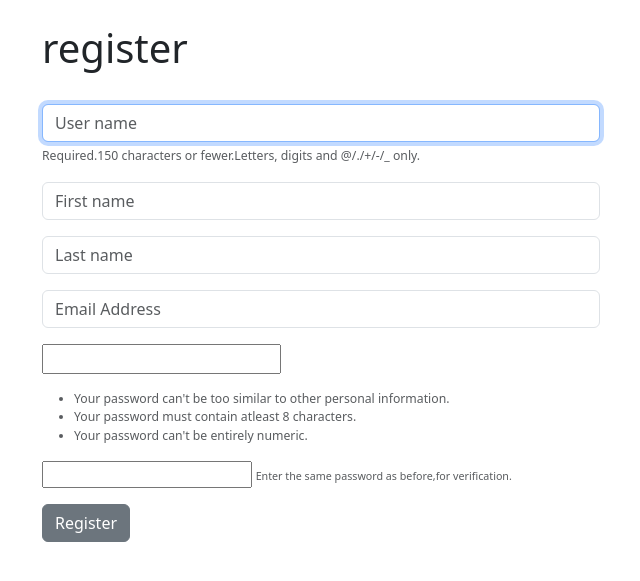
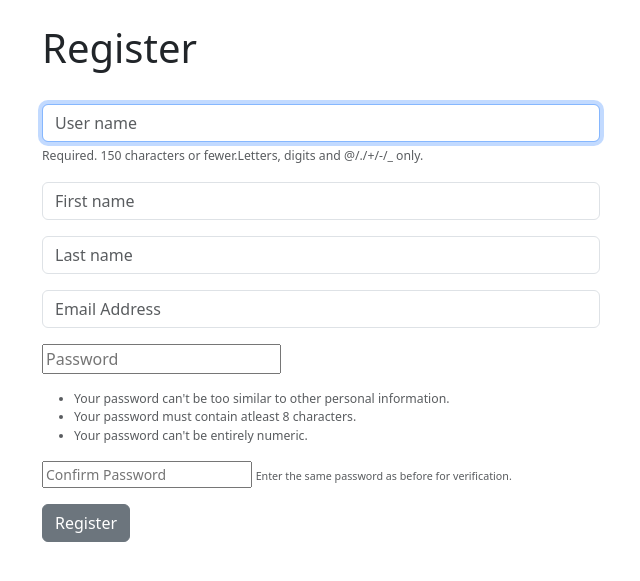
Before and after one commit to george-apps/Django-CRM, a Django app: page /register/ in a window 1280 px wide. Shown: the part 56-637 px from the top of the page, without its empty margins (319-959 px from the left). Run offline with Django 4.2, Linux system fonts and the light colour scheme.

Commit message:
Fixed h1 tags in update_record.html and register.html. Added placeholder to the password field.

```diff
--- a/website/forms.py
+++ b/website/forms.py
@@ -19,17 +19,19 @@ class SignUpForm(UserCreationForm):
         self.fields['username'].widget.attrs['class'] = 'form-control'
         self.fields['username'].widget.attrs['placeholder'] = 'User name'
         self.fields['username'].label = ""
-        self.fields['username'].help_text = '<span class="form-text text-muted"><small>Required.150 characters or fewer.Letters, digits and @/./+/-/_ only.</small></span>'
+        self.fields['username'].help_text = '<span class="form-text text-muted"><small>Required. 150 characters or fewer.Letters, digits and @/./+/-/_ only.</small></span>'
 
         self.fields['password1'].widget.attrs['class'] = 'form-control'
         self.fields['password1'].widget.attrs['class'] = 'Password'
         self.fields['password1'].label = ""
         self.fields['password1'].help_text = '<ul class="form-text text-muted"><small><li>Your password can\'t be too similar to other personal information.</li><li>Your password must contain atleast 8 characters.</li><li>Your password can\'t be entirely numeric.</li></ul>'
+        self.fields['password1'].widget.attrs['placeholder'] = 'Password'
 
         self.fields['password2'].widget.attrs['class'] = 'form-control'
         self.fields['password2'].widget.attrs['class'] = 'Confirm password'
         self.fields['password2'].label = ""
-        self.fields['password2'].help_text = '<span class="form-text text-muted"><small>Enter the same password as before,for verification.</small></span>'
+        self.fields['password2'].help_text = '<span class="form-text text-muted"><small>Enter the same password as before for verification.</small></span>'
+        self.fields['password2'].widget.attrs['placeholder'] = 'Confirm Password'
 
 
 class AddRecordForm(forms.ModelForm):
--- a/website/templates/add_record.html
+++ b/website/templates/add_record.html
@@ -5,7 +5,7 @@
 <div class="col-md-6 offset-md-3">
     <h1>Add Record </h1> <br/>
 
-<form method="POST", action="{% url 'add_record' %}">
+<form method="POST" action="{% url 'add_record' %}">
         {%csrf_token %}
         {{form.as_p}}
     <button type="submit" class="btn btn-secondary">Add</button>
--- a/website/templates/home.html
+++ b/website/templates/home.html
@@ -1,7 +1,6 @@
 {% extends 'base.html' %}
 
 {% block content %}
-
 
 {% if user.is_authenticated %}
     <table class="table table-striped table-hover table-bordered">
@@ -17,6 +16,7 @@
                 <th scope="col">ID</th>
             </tr>
         </thead>
+
         <tbody>
         {% if records %}
             {% for record in records %}
@@ -37,9 +37,6 @@
     </table>
 
 
-
-
-
 {% else %}
 <div class="col-md-6 offset-md-3">
     <h1>Login</h1>
@@ -50,7 +47,6 @@
 
         <div class="mb-3">
             <input type="text" class="form-control" name="username" placeholder="Username" required>
-
         </div>
 
         <div class="mb-3">
--- a/website/templates/register.html
+++ b/website/templates/register.html
@@ -3,7 +3,7 @@
 {% block content %}
 
 <div class="col-md-6 offset-md-3">
-    <h1> register</h1>
+    <h1> Register</h1>
     <br/>
 
     <form method="POST" action="">
@@ -16,9 +16,8 @@
                     {{field.error}}
                 {% endif %}
             {% endfor %}
-            <button type="button" class="btn-close" data-bs-dismiss="alert" aria-label="Close">
 
-            </button>
+            <button type="button" class="btn-close" data-bs-dismiss="alert" aria-label="Close"></button>
         </div>
 
     {% endif %}
--- a/website/templates/update_record.html
+++ b/website/templates/update_record.html
@@ -3,7 +3,7 @@
 {% block content %}
 
 <div class="col-md-6 offset-md-3">
-    <h1>Add Record </h1> <br/>
+    <h1>Update Record </h1> <br/>
 
 <form method="POST">
         {%csrf_token %}
```
Lines whose indentation alone changed are shown as unchanged.
